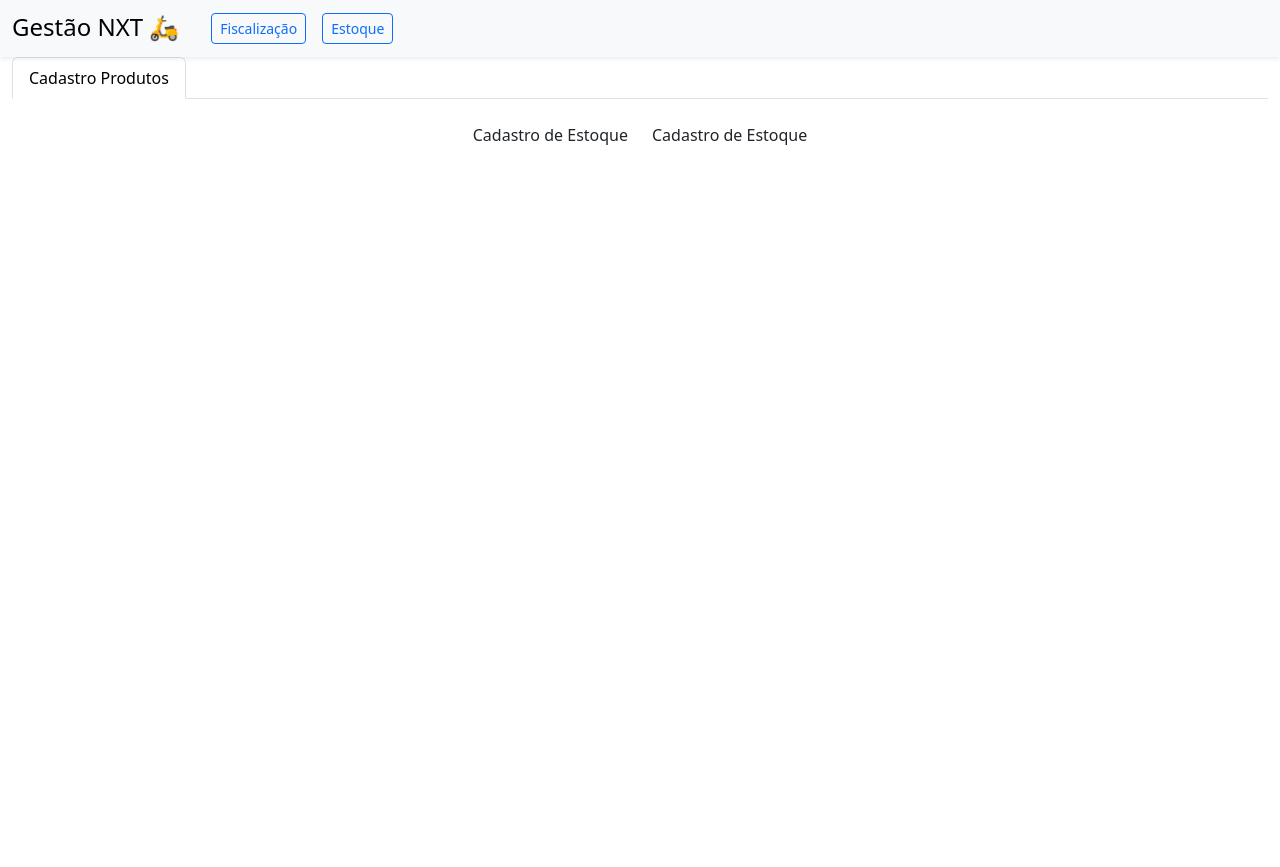
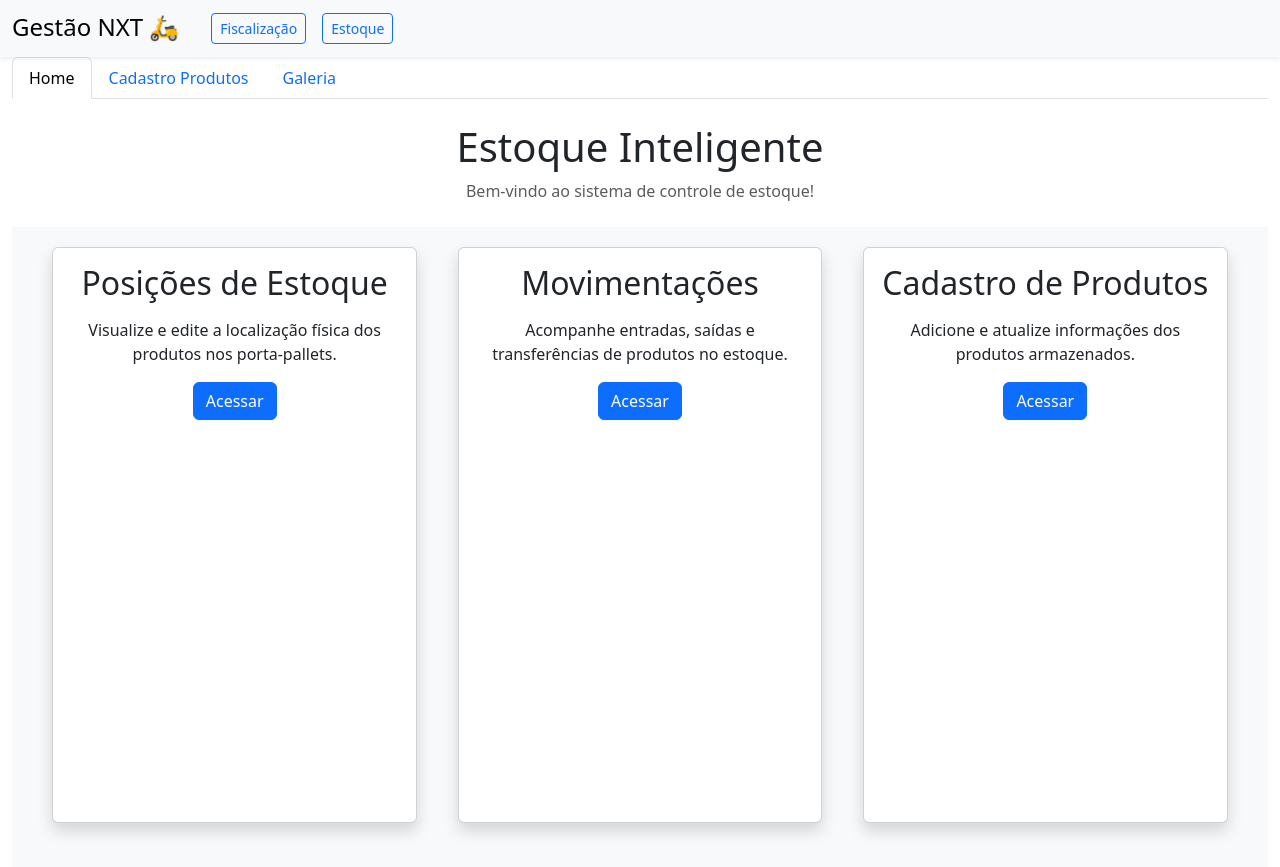
Before and after one commit to JayZanela/estoque_inteligente, a Next.js app: page /estoque in a window 1280 px wide. Before the commit the page ends 800 px from the top, so only its background shows below. Built offline with nearby package versions, Linux system fonts and the light colour scheme.

Commit message:
Organizado o paddrão do estoque sem layout ainda

```diff
--- a/pages/components/header.js
+++ b/pages/components/header.js
@@ -14,7 +14,7 @@ export default function Header() {
     };
 
     router.push({
-      pathname: '../itens',
+      pathname: "../itens",
       query: dados,
     });
   };
@@ -27,13 +27,23 @@ export default function Header() {
     <Navbar bg="light" expand="lg" className="shadow-sm">
       <Container fluid className="align-items-center gap-3">
         <div className="d-flex align-items-center gap-3">
-           <Navbar.Brand>
-              <a href="/" className="mb-0 h4 text-decoration-none">Gestão NXT 🛵</a>
-            </Navbar.Brand>
-          <Button variant="outline-primary" size="sm" onClick={handleIrParaFiscalizacao}>
+          <Navbar.Brand>
+            <Link href="/" className="mb-0 h4 text-decoration-none">
+              Gestão NXT 🛵
+            </Link>
+          </Navbar.Brand>
+          <Button
+            variant="outline-primary"
+            size="sm"
+            onClick={handleIrParaFiscalizacao}
+          >
             Fiscalização
           </Button>
-          <Button variant="outline-primary" size="sm" onClick={handleIrParaEstoque}>
+          <Button
+            variant="outline-primary"
+            size="sm"
+            onClick={handleIrParaEstoque}
+          >
             Estoque
           </Button>
         </div>
--- a/pages/components/list_subpages.js
+++ b/pages/components/list_subpages.js
@@ -1,30 +1,32 @@
 import { Nav, Container } from "react-bootstrap";
 import { useState } from "react";
 
-// Importa seus componentes para cada "rota"
+// Mapeamento dos componentes por rota
 import CadastroProdutos from "../estoque/cadastro";
-//import Relatorios from "./relatorios";
-//import EstoqueAtual from "./atual";
-import Galeria from "../estoque/galleria";
+//import Relatorios from "../estoque/relatorios";
+//import EstoqueAtual from "../estoque/atual";
+import Galeria from "../estoque/galeria";
+import Home_Estoque from "../estoque/home";
 
+const componentes = {
+  "/estoque/cadastro": <CadastroProdutos />,
+  //"/estoque/relatorios": <Relatorios />,
+  //"/estoque/atual": <EstoqueAtual />,
+  "/estoque/galeria": <Galeria />,
+  "/estoque/home": <Home_Estoque />,
+};
 
-export default function ListaSubpages() {
-  const [paginaAtiva, setPaginaAtiva] = useState("cadastro");
-
-  const paginas = [
-    { nome: "Cadastro Produtos", id: "cadastro", componente: <CadastroProdutos /> },
-    //{ nome: "Relatórios", id: "relatorios", componente: <Relatorios /> },
-    //{ nome: "Estoque Atual", id: "atual", componente: <EstoqueAtual /> },
-  ];
+export default function ListaSubpages({ paginas }) {
+  const [paginaAtiva, setPaginaAtiva] = useState(paginas?.[0]?.rota || "");
 
   return (
     <Container fluid>
       <Nav variant="tabs" activeKey={paginaAtiva} className="border-1">
-        {paginas.map(({ nome, id }) => (
-          <Nav.Item key={id}>
+        {paginas.map(({ nome, rota }) => (
+          <Nav.Item key={rota}>
             <Nav.Link
-              onClick={() => setPaginaAtiva(id)}
-              eventKey={id}
+              onClick={() => setPaginaAtiva(rota)}
+              eventKey={rota}
               style={{ cursor: "pointer" }}
             >
               {nome}
@@ -34,7 +36,7 @@ export default function ListaSubpages() {
       </Nav>
 
       <div className="mt-4">
-        {paginas.find(({ id }) => id === paginaAtiva)?.componente}
+        {componentes[paginaAtiva] || <p>Componente não encontrado.</p>}
       </div>
     </Container>
   );
--- /dev/null
+++ b/pages/estoque/galeria.js
@@ -0,0 +1,20 @@
+import { useRouter } from "next/router";
+import { Container, Col, Row } from "react-bootstrap";
+
+export default function Galeria() {
+  const router = useRouter();
+
+  const handleVoltar = () => {
+    router.push("/estoque");
+  };
+
+  return (
+    <Container fluid className="mt-1 d-flex flex-column align-items-center">
+      <Row>
+        <Col md={6} className="text-center">
+          <p className="">Galeria NocoDB do Estoque</p>
+        </Col>
+      </Row>
+    </Container>
+  );
+}
--- /dev/null
+++ b/pages/estoque/home.js
@@ -0,0 +1,75 @@
+import { useRouter } from "next/router";
+import { Container, Row, Col, Card, Button } from "react-bootstrap";
+
+export default function Home_Estoque() {
+  const router = useRouter();
+
+  const subpages = [
+    {
+      title: "Posições de Estoque",
+      description:
+        "Visualize e edite a localização física dos produtos nos porta-pallets.",
+      path: "/estoque/posicoes",
+    },
+    {
+      title: "Movimentações",
+      description:
+        "Acompanhe entradas, saídas e transferências de produtos no estoque.",
+      path: "/estoque/movimentacoes",
+    },
+    {
+      title: "Cadastro de Produtos",
+      description: "Adicione e atualize informações dos produtos armazenados.",
+      path: "/estoque/cadastro",
+    },
+  ];
+
+  const handleVoltar = () => {
+    router.push("/estoque");
+  };
+
+  return (
+    <div>
+      <div className="text-center mb-4">
+        <h1>Estoque Inteligente</h1>
+        <p className="text-muted">
+          Bem-vindo ao sistema de controle de estoque!
+        </p>
+      </div>
+
+      <Row
+        className="w-100 d-flex justify-content-center g-0"
+        style={{
+          minHeight: "80vh",
+          padding: "20px",
+          backgroundColor: "#f8f9fa",
+        }}
+      >
+        {subpages.map((page, idx) => (
+          <Col key={idx} className="p-0 mb-4 d-flex justify-content-center">
+            <Card
+              style={{ width: "100%", maxWidth: "90%" }}
+              className="text-center shadow"
+            >
+              <Card.Body>
+                <Card.Title
+                  className="mb-3 d-flex justify-content-center"
+                  as="h2"
+                >
+                  {page.title}
+                </Card.Title>
+                <Card.Text>{page.description}</Card.Text>
+                <Button
+                  variant="primary"
+                  onClick={() => router.push(page.path)}
+                >
+                  Acessar
+                </Button>
+              </Card.Body>
+            </Card>
+          </Col>
+        ))}
+      </Row>
+    </div>
+  );
+}
--- a/pages/estoque/index.js
+++ b/pages/estoque/index.js
@@ -1,15 +1,17 @@
 import { Container, Col, Row, Navbar, NavbarBrand } from "react-bootstrap";
 import Header from "../components/header"; // Corrigido!
 import ListaSubpages from "../components/list_subpages";
+import Home_Estoque from "./home"; // Corrigido!
 import CadastroEstqoue from "./cadastro"; // Corrigido!
-
+import Home from "..";
 
 export default function Estoque() {
-
   const subpages = [
+    { nome: "Home", rota: "/estoque/home" },
     { nome: "Cadastro Produtos", rota: "/estoque/cadastro" },
-    { nome: "Relatórios", rota: "/estoque/relatorios" },
-    { nome: "Estoque Atual", rota: "/estoque/atual" },
+    //  { nome: "Relatórios", rota: "/estoque/relatorios" },
+    //{ nome: "Estoque Atual", rota: "/estoque/atual" },
+    { nome: "Galeria", rota: "/estoque/galeria" },
   ];
 
   return (
@@ -17,16 +19,7 @@ export default function Estoque() {
       {/* Header fixo */}
       <Header />
 
-
       <ListaSubpages paginas={subpages} />
-
-
-
-
-            <Col>
-
-            </Col>
     </>
   );
-
 }
```
Also changed, not shown: pages/estoque/posicoes.js (added, +16 -0 lines). Lines whose indentation alone changed are shown as unchanged.
